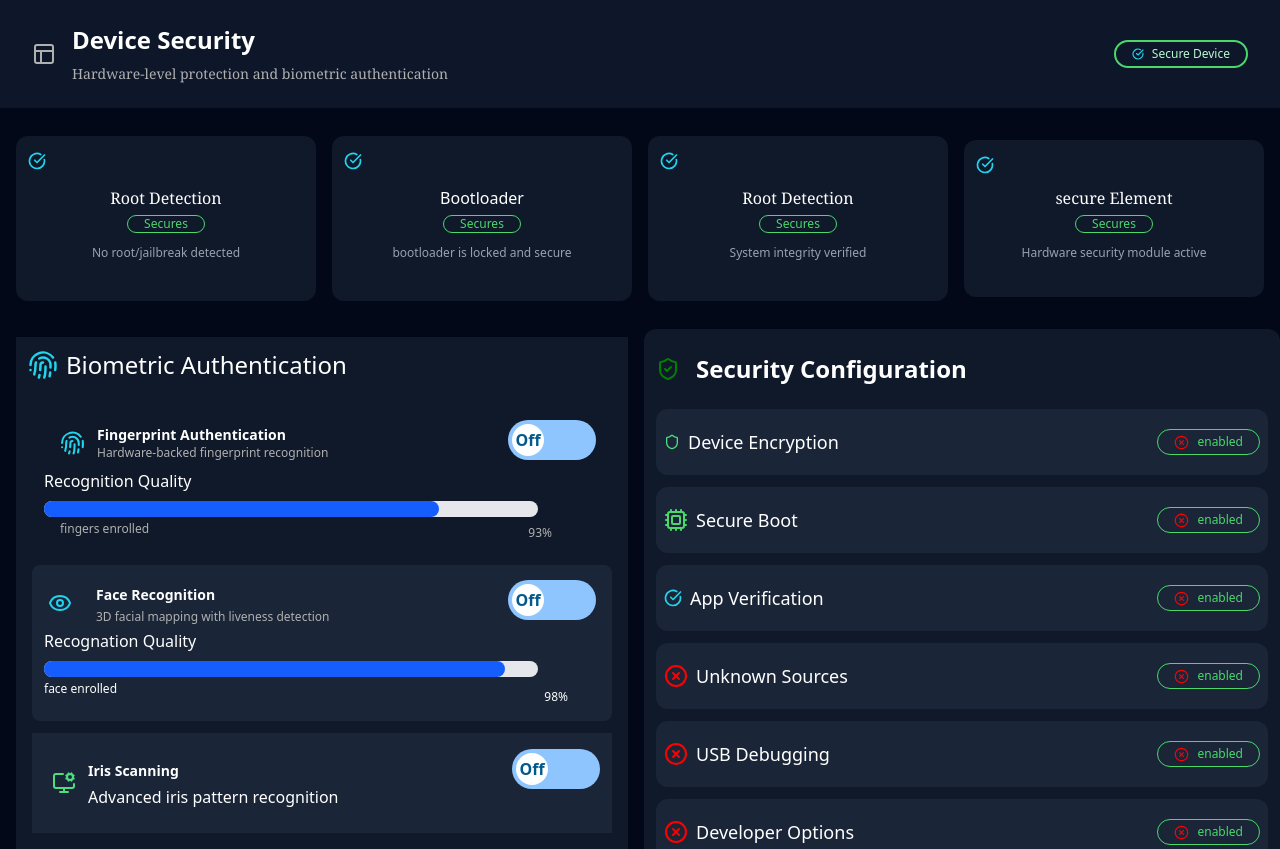
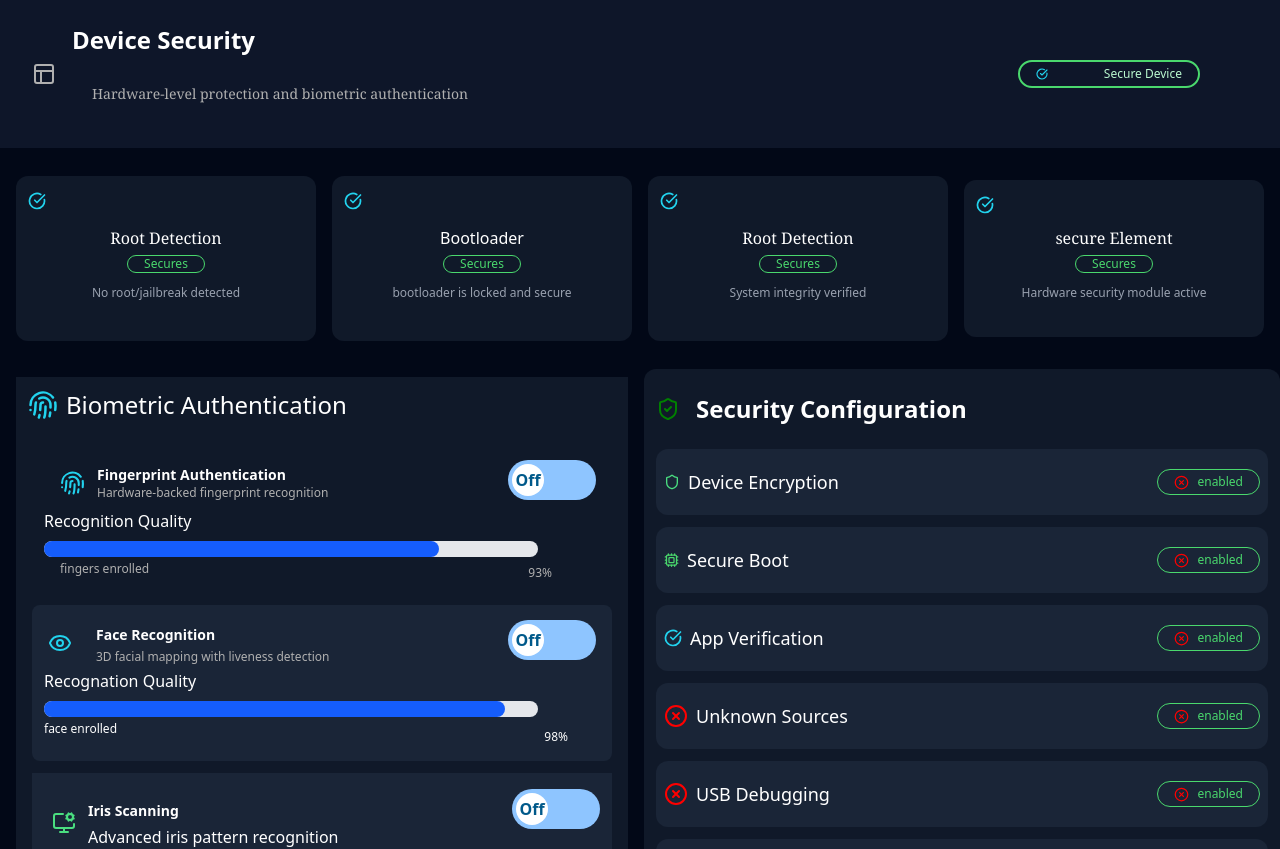
Before and after one commit to faris-dm/DashBoard-Ui, a React (Vite) app: page / in a window 1280 px wide. Shown: the top 849 px of the page. Built offline with nearby package versions, Linux system fonts and the light colour scheme.

Commit message:
finish the responsivness

```diff
--- a/src/componts/security.jsx
+++ b/src/componts/security.jsx
@@ -23,20 +23,20 @@ function Security() {
           <div className="menuTitle flex items-center gap-4 cursor-pointer ">
             <img src={menu} alt="" />
             <div>
-              <h2 className="text-white text-2xl py-1 font-bold">
+              <h2 className="text-white text-2xl md py-1 font-bold ">
                 Device Security
               </h2>
-              <p className="text-[#b0b0b0] text-sm py-1 font-serif ">
+              <p className="  text-[#b0b0b0] text-sm py-1 font-serif md:m-5 ">
                 Hardware-level protection and biometric authentication
               </p>
             </div>
           </div>
           <div
-            className=" flex flext-intital gap-2 items-center px-4 py-1
-             border-2 border-[#4AD86D]   rounded-4xl text-green-200 cursor-pointer border-solid"
+            className="flex flext-intital gap-2 items-center px-4 py-1
+             border-2 border-[#4AD86D]   rounded-4xl text-green-200 cursor-pointer border-solid md:mx-12 sm:mx-10 "
           >
             <img className="h-3" src={check} alt="" />
-            <p className="text-xs">Secure Device</p>
+            <p className="text-xs sm:ml-12  ">Secure Device</p>
           </div>
         </div>
         <div
@@ -313,16 +313,16 @@ function Security() {
                 Hardware Security Module (HSM)
               </h2>
             </div>
-            <div className="flex items-center justify-between mb-4">
-              <div className="text-center bg-[#1A2537] flex-1 mx-2 rounded-xl py-3">
+            <div className="lg:flex md:flex  items-center justify-between mb-4 sm:block  ">
+              <div className="text-center bg-[#1A2537] flex-1 mx-2 rounded-xl py-3  ">
                 <h2 className=" text-[#22D3EE] font-bold text-2xl">256</h2>
                 <p className="text-xs text-[#b0b0b0]">Encryption Keys</p>
               </div>
-              <div className="text-center bg-[#1A2537] flex-1 1 mx-2 rounded-xl py-3">
-                <h2 className="font-bold text-2xl text-[#4ADE80]">TEE</h2>
+              <div className="text-center bg-[#1A2537] flex-1  mx-2 rounded-xl py-3 ">
+                <h2 className="font-bold text-2xl text-[#4ADE80] ">TEE</h2>
                 <p className="text-xs text-[#b0b0b0]">Trusted Environment</p>
               </div>
-              <div className="text-center bg-[#1A2537] flex-1 1 mx-2 my-y rounded-xl py-3">
+              <div className="text-center bg-[#1A2537] flex-1 1 mx-2 my-y rounded-xl py-3 ">
                 <h2 className="font-bold text-2xl text-[#C084FC]">FIPS</h2>
                 <p className=" text-xs text-[#b0b0b0]">140-2 Level 3</p>
               </div>
```
Also changed, not shown: src/componts/svg3/cpu.svg.
